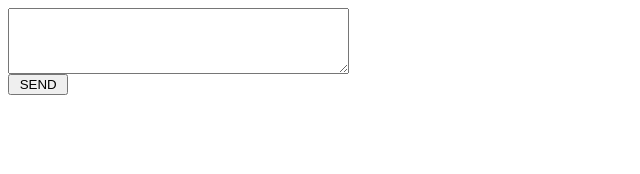
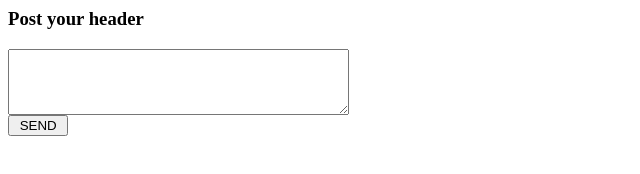
Before and after one commit to mikarinneoracle/headertesting, a website: page html/index.html in a window 1280 px wide. Shown: the whole page, without its empty margins (0-640 px from the left). Drawn offline with Linux system fonts and the light colour scheme.

Commit message:
Update index.html
test

```diff
--- a/html/index.html
+++ b/html/index.html
@@ -1,3 +1,5 @@
+<h3>Post your header</h3>
+
 <form action="/" method="POST">
 <textarea name="data" cols="40" rows="4"></textarea>
 <br>
```
